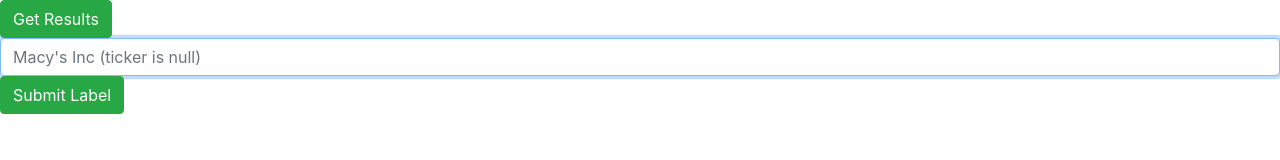
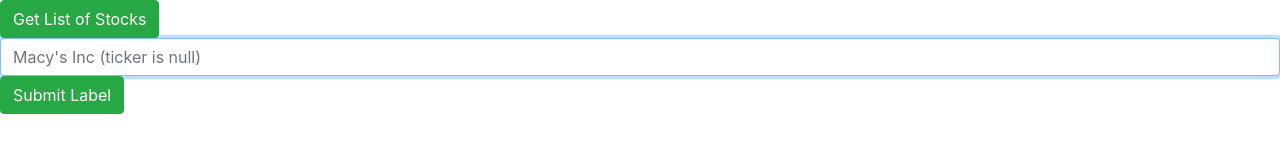
Before and after one commit to erikbrodch/tipranks, a plain HTML site: page index.html in a window 1280 px wide. Drawn offline with nearby package versions, Linux system fonts and the light colour scheme.

Commit message:
finished

```diff
--- a/index.html
+++ b/index.html
@@ -13,7 +13,7 @@
 
 
     <div>
-        <button type="submit" class="btn btn-success" ng-click="getStocks()">Get Results</button>
+        <button type="submit" class="btn btn-success" ng-click="getStocks()">Get List of Stocks</button>
     </div>
 
     <div class="container">
```
Also changed, not shown: Public/css/style.css (+1 -8 lines).
